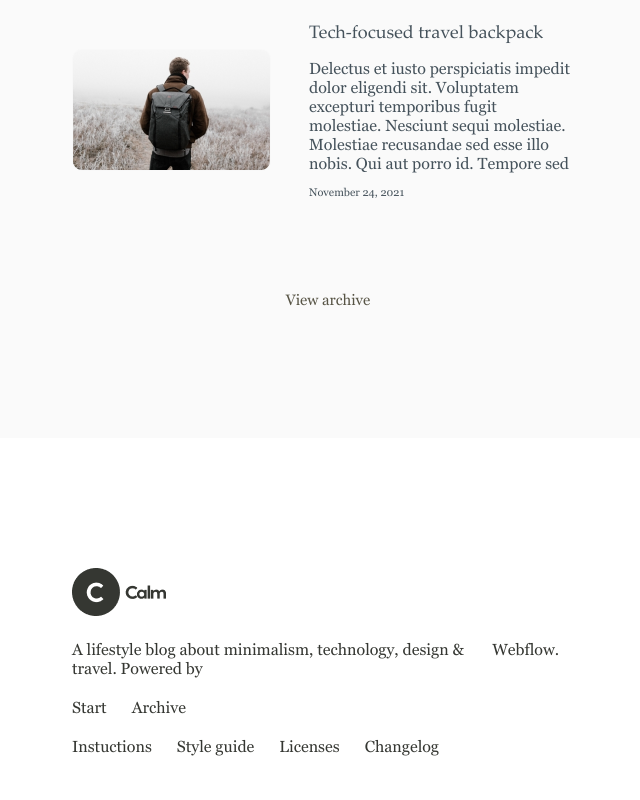
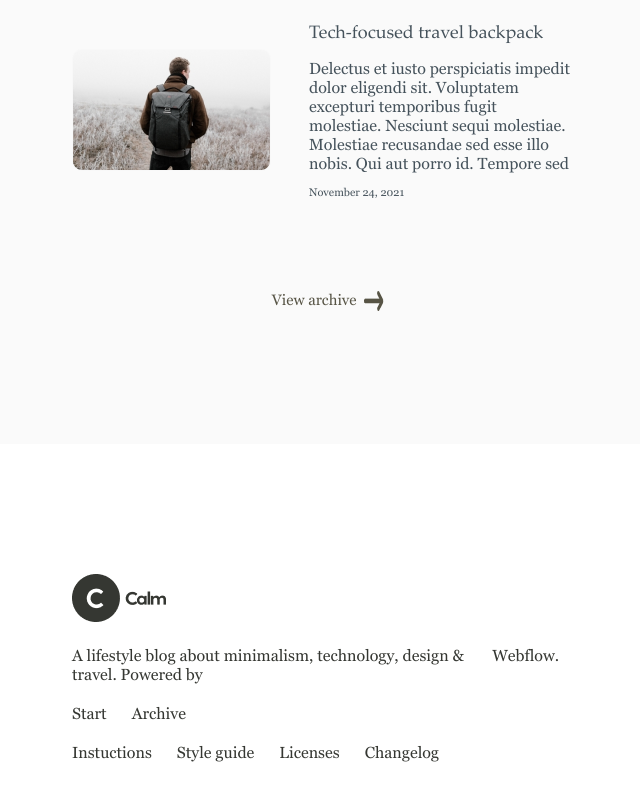
Before and after one commit to DariaBaslykova/rep1, a plain HTML site: page index.html in a window 1280 px wide. Shown: the part 5106-5906 px from the top of the page, without its empty margins (312-952 px from the left). Drawn offline with Linux system fonts and the light colour scheme.

Commit message:
dgffdgdgf

```diff
--- a/assets/css/style.css
+++ b/assets/css/style.css
@@ -247,7 +247,8 @@ padding-bottom: 90px;
 }
 .cont4_archive{
     display: flex;
-    justify-content: center;
+    margin: auto;
+    max-width: 120px;
 }
 .cont4_img{
     margin: auto;
--- a/index.html
+++ b/index.html
@@ -245,6 +245,7 @@
             </div>
             <div class="cont4_archive">
                 <div>View archive</div>
+                <div><img src="../rep1/assets/images/IMAGE.png" alt=""></div>
             </div>
         </div>
     </div>
```
